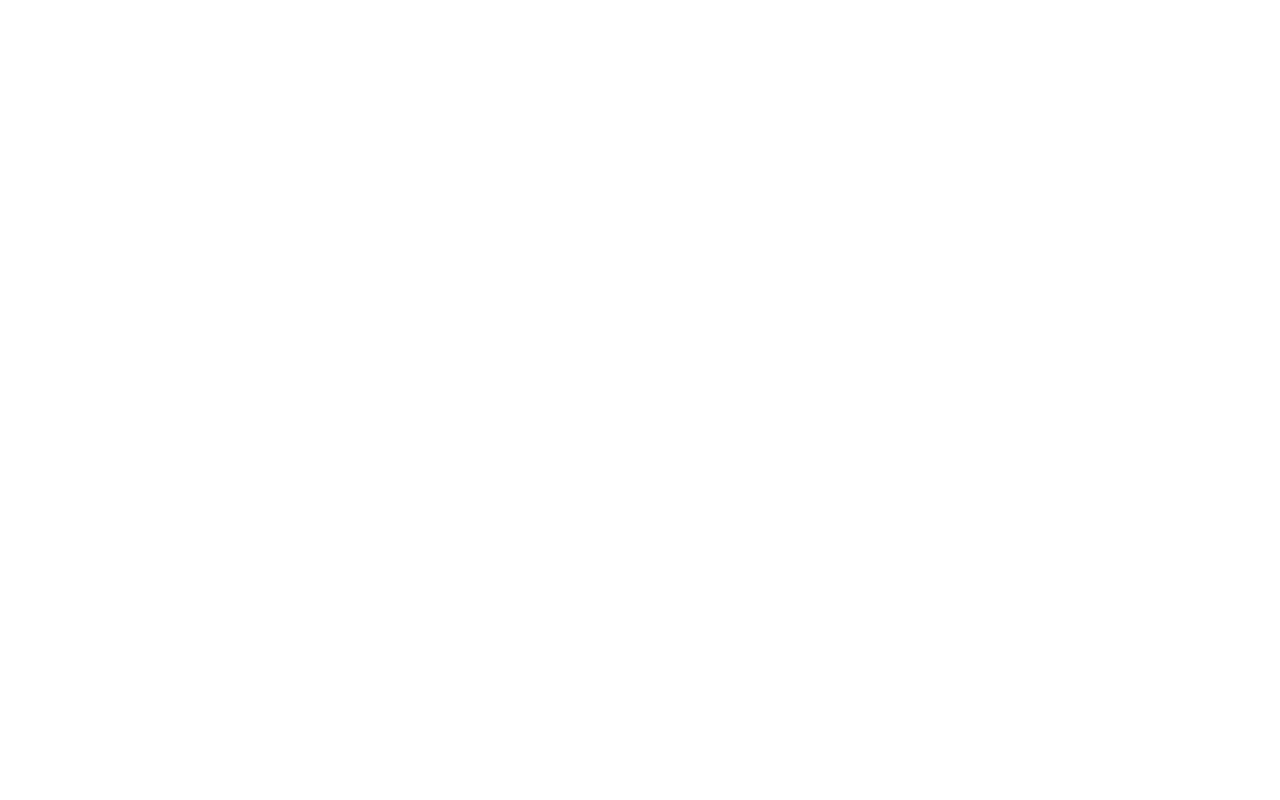
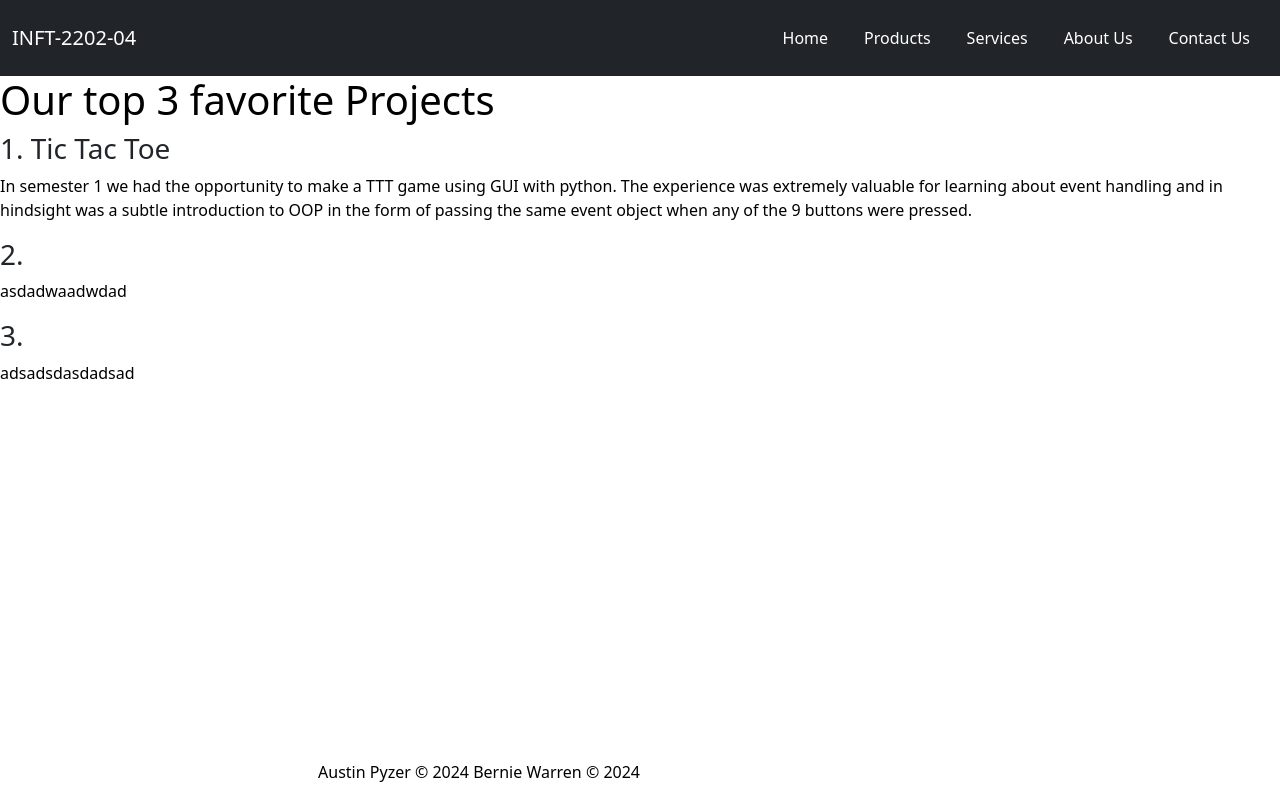
Before and after one commit to HawksP07/CSSLab1, a website: page projects.html in a window 1280 px wide. Drawn offline with nearby package versions, Linux system fonts and the light colour scheme.

Commit message:
Adding template content to other pages.
Also fixing the class and styles on the body, so that the background image only appears on the home page, while the rest of the style changes affect all bodies.

```diff
--- a/projects.html
+++ b/projects.html
@@ -0,0 +1,74 @@
+<!DOCTYPE html>
+<html lang="en">
+  <head>
+    <meta charset="UTF-8">
+    <meta name="viewport" content="width=device-width, initial-scale=1.0">
+    <meta description="Lab 1 Projects." author="Austin and Bernie">
+    <meta http-equiv="X-UA-Compatible" content="ie=edge">
+    <title>Projects - Bernie and Austin</title>
+
+    <!-- Stylesheet link -->
+    <link rel="stylesheet" href="style/style.css">
+    <!-- Bootstrap CSS link -->
+    <link rel="stylesheet" href="node_modules/bootstrap/dist/css/bootstrap.min.css">
+
+    <!-- Bootstrap nav bar  -->
+    <nav class="navbar navbar-expand-lg navbar-light bg-dark">
+      <div class="container-fluid">
+        <a class="navbar-brand" href="#">INFT-2202-04</a>
+        <button class="navbar-toggler" type="button" data-toggle="collapse" data-target="#navbarNav" aria-controls="navbarNav" aria-expanded="false" aria-label="Toggle navigation">
+          <span class="navbar-toggler-icon"></span>
+        </button>
+        <div class="collapse navbar-collapse" id="navbarNav">
+          <ul class="navbar-nav ms-auto">
+            <li class="nav-item active">
+              <a class="nav-link" href="index.html">Home</a>
+            </li>
+            <li class="nav-item">
+              <a class="nav-link" href="projects.html">Products</a>
+            </li>
+            <li class="nav-item">
+              <a class="nav-link" href="services.html">Services</a>
+            </li>
+            <li class="nav-item">
+              <a class="nav-link" href="aboutus.html">About Us</a>
+            </li>
+            <li class="nav-item">
+              <a class="nav-link" href="contactus.html">Contact Us</a>
+            </li>
+          </ul>
+        </div>
+      </div>
+    </nav>
+
+  </head>
+  <body>
+    <main>
+
+        <h1>Our top 3 favorite Projects</h1>
+        <article>
+            <h3>1. Tic Tac Toe</h3>
+            <p>In semester 1 we had the opportunity to make a TTT game using GUI with python.
+                The experience was extremely valuable for learning about event handling and
+                in hindsight was a subtle introduction to OOP in the form of passing the same
+                event object when any of the 9 buttons were pressed.
+            </p>
+        </article>
+        <article>
+            <h3>2.</h3>
+            <p>
+                asdadwaadwdad
+            </p>
+        </article>
+        <article>
+            <h3>3.</h3>
+            <p>
+                adsadsdasdadsad
+            </p>
+        </article>
+    </main>
+    <footer><p>Austin Pyzer © 2024 Bernie Warren © 2024</p></footer>
+	<script src="scripts/scripts.js"></script>
+  <script src="node_modules/bootstrap/dist/js/bootstrap.bundle.min.js"></script>
+  </body>
+</html>
--- a/style/style.css
+++ b/style/style.css
@@ -1,11 +1,10 @@
 /* A simple css stylesheet for the current open page */
 
 /* Use a dark and simple color palette */
-body {
+.index {
     background-image: url('../images/programming.png');
     background-repeat: no-repeat;
     background-size: cover;
-    color: #000000;
   }
 
   /* /* Make the navbar horizontal and align it to the center */
```
Also changed, not shown: aboutus.html (+54 -0 lines), index.html (+1 -1 lines), services.html (+54 -0 lines).
